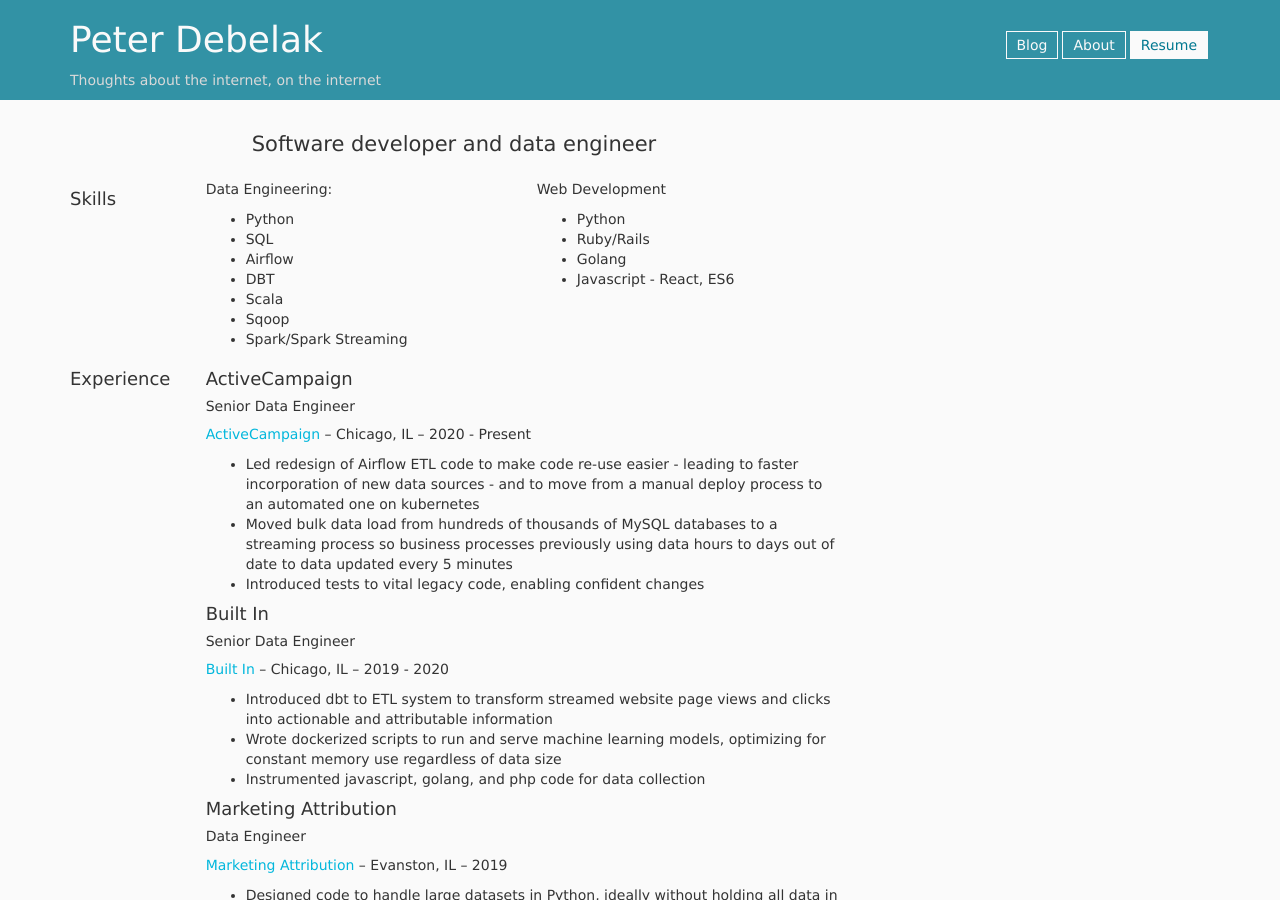
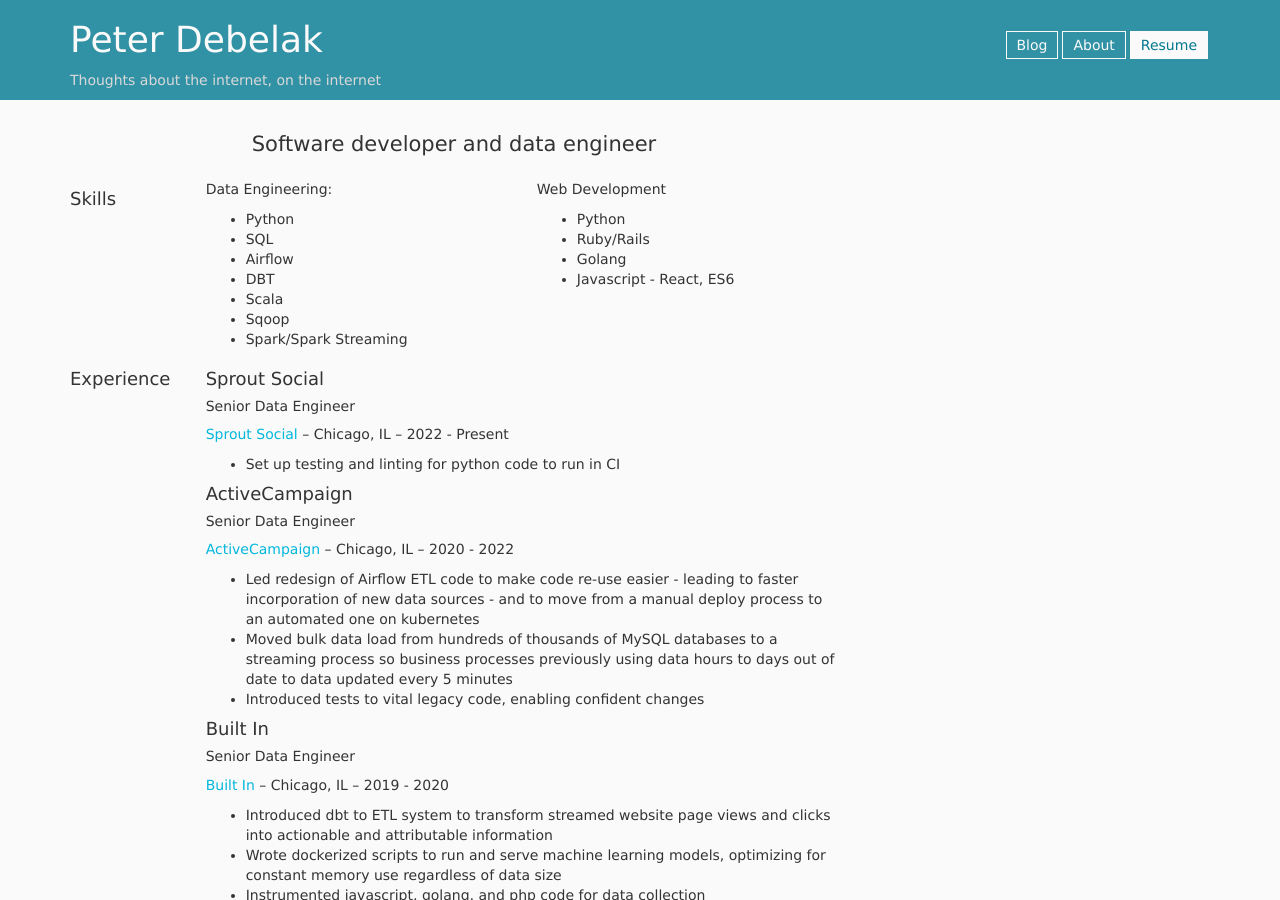
Before and after one commit to pdebelak/peterdebelak.com, a Jekyll site: the page built from resume/index.html, in a window 1280 px wide and 900 px high. Built offline with Jekyll 4.4.1, drawn with Linux system fonts in a browser that asks for light colours.

Commit message:
Add Sprout to resume and mild updates to about page

```diff
--- a/resume/index.html
+++ b/resume/index.html
@@ -41,9 +41,17 @@
     <h1>Experience</h1>
   </header>
   <div class="section-body">
+    <h2>Sprout Social</h2>
+    <h3>Senior Data Engineer</h2>
+    <p><a href="https://sproutsocial.com/">Sprout Social</a> &ndash; Chicago, IL &ndash; 2022 - Present</p>
+    <ul>
+      <li>
+        Set up testing and linting for python code to run in CI
+      </li>
+    </ul>
     <h2>ActiveCampaign</h2>
     <h3>Senior Data Engineer</h2>
-    <p><a href="https://www.activecampaign.com/">ActiveCampaign</a> &ndash; Chicago, IL &ndash; 2020 - Present</p>
+    <p><a href="https://www.activecampaign.com/">ActiveCampaign</a> &ndash; Chicago, IL &ndash; 2020 - 2022</p>
     <ul>
       <li>
         Led redesign of Airflow ETL code to make code re-use easier -
```
Also changed, not shown: about/index.md (+4 -4 lines).
